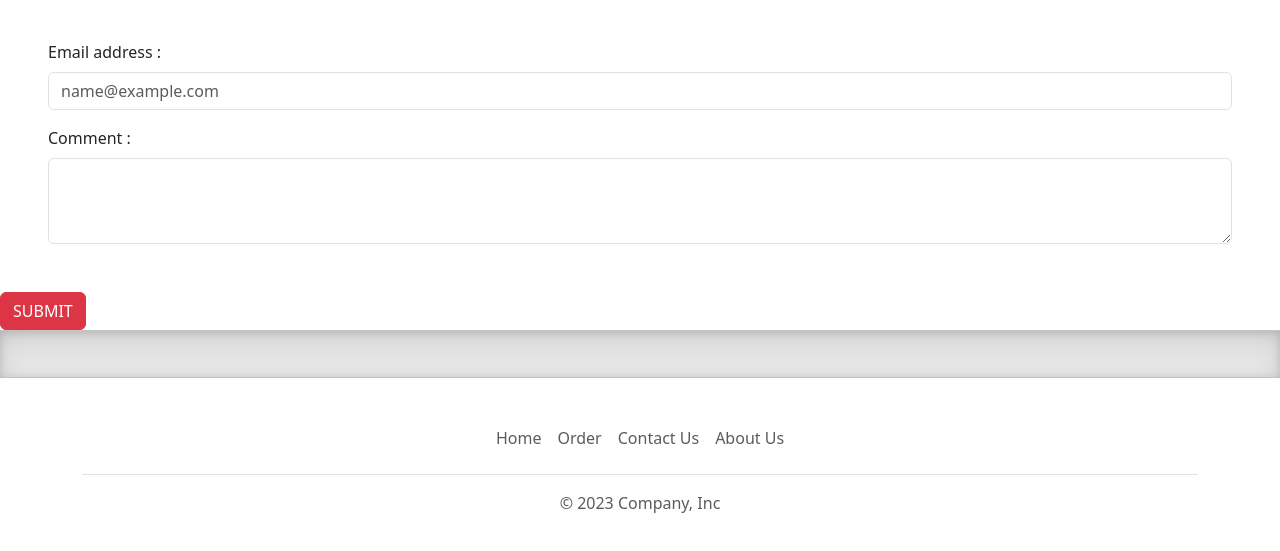
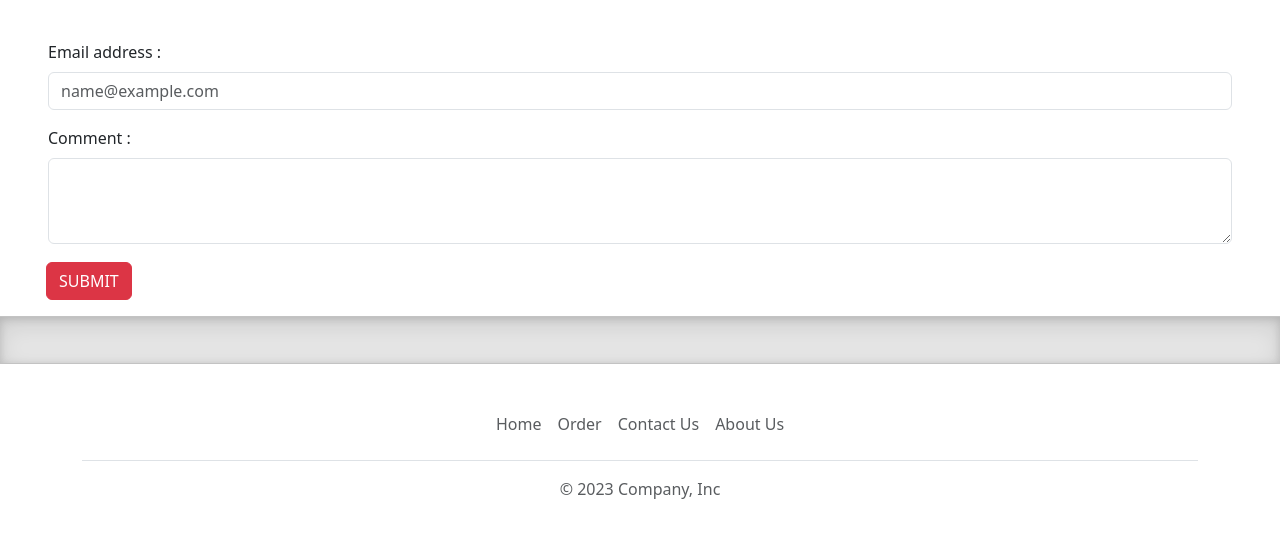
Before and after one commit to ItxAhMeD/BABA-BROWNIE, a plain HTML site: page contact-us.html in a window 1280 px wide. Shown: the part 75-626 px from the top of the page. Drawn offline with nearby package versions, Linux system fonts and the light colour scheme.

Commit message:
Update style.css

```diff
--- a/style.css
+++ b/style.css
@@ -85,3 +85,10 @@ flex-wrap: wrap;
     text-align: center;
    font-size: 1rem;
   }
+
+.submit-button{
+  margin-left: 46px;
+  margin-bottom: 10px;
+  margin-top: -40px;
+
+}
```
